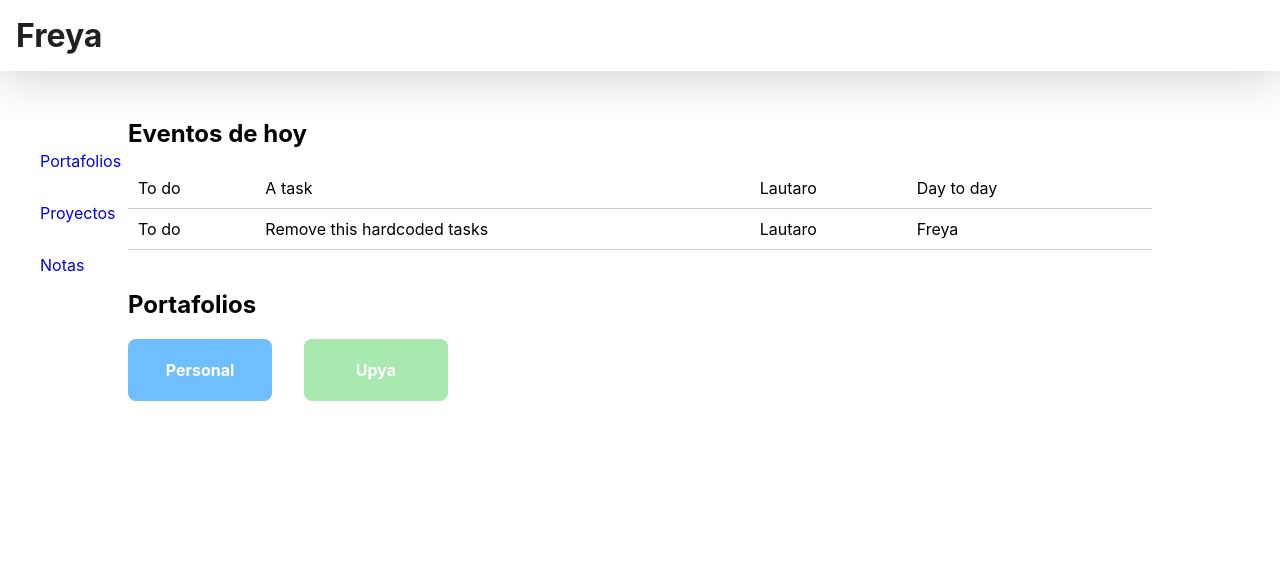
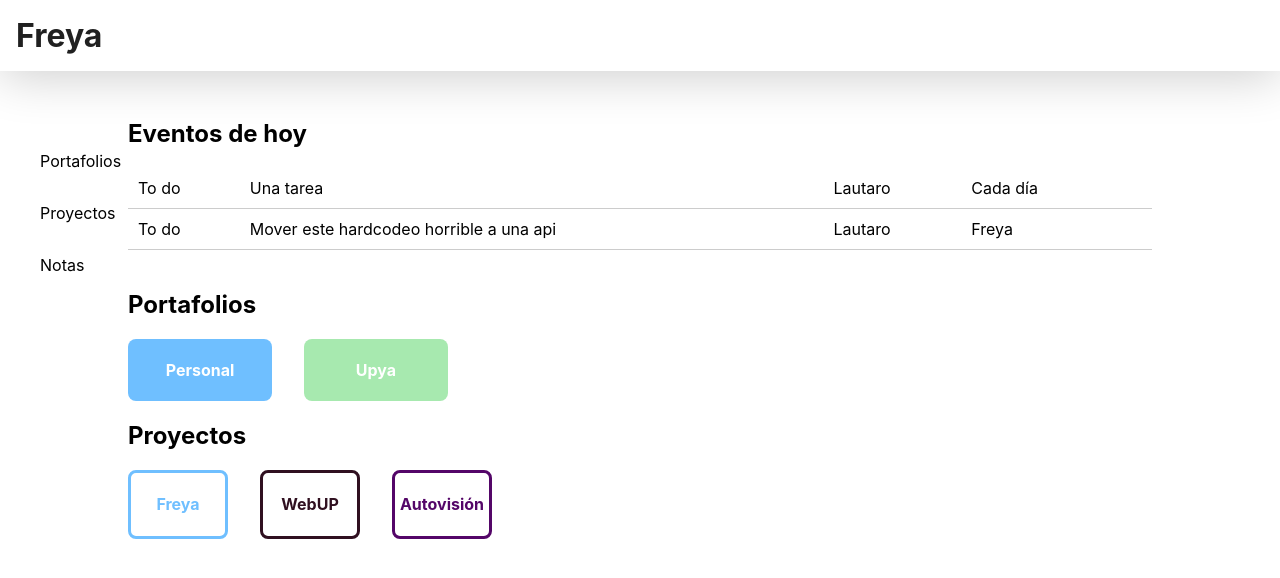
Before and after one commit to amengual-ln/freya, a React (Create React App) app: page / in a window 1280 px wide. Shown: the top 578 px of the page. Built offline with nearby package versions, Linux system fonts and the light colour scheme.

Commit message:
New section in home for the projects grid

```diff
--- a/src/components/GridItem/index.js
+++ b/src/components/GridItem/index.js
@@ -1,15 +1,16 @@
 import styled from "styled-components"
 
 const Item = styled.div`
-  background: ${props => props.color};
+  background: ${props => props.filled ? props.color : 'none'};
+  border: 3px solid ${props => props.filled ? 'none' : props.color};
   text-align: center;
-  color: white;
+  color: ${props => props.filled ? 'white' : props.color};
   border-radius: .5rem;
 `
 
-export default function GridItem ({ item }) {
+export default function GridItem ({ item, filled }) {
   return (
-    <Item color={item.color}>
+    <Item color={item.color} filled={filled}>
       <h4>{item.name}</h4>
     </Item>
   )
--- a/src/components/SideBar/index.js
+++ b/src/components/SideBar/index.js
@@ -11,6 +11,7 @@ const Aside = styled.aside`
   }
   a {
     text-decoration: none;
+    color: inherit;
     padding: 1em 0;
   }
 `
@@ -19,7 +20,6 @@ export default function SideBar () {
   return (
     <Aside>
       <ul>
-
         <li>
           <Link to="/portafolios">Portafolios</Link>
         </li>
--- a/src/pages/Home/index.js
+++ b/src/pages/Home/index.js
@@ -7,14 +7,14 @@ const tasks = [
   {
     id: "1",
     status: "To do",
-    title: "A task",
+    title: "Una tarea",
     assigne: "Lautaro",
-    project: "Day to day",
+    project: "Cada día",
   },
   {
     id: "2",
     status: "To do",
-    title: "Remove this hardcoded tasks",
+    title: "Mover este hardcodeo horrible a una api",
     assigne: "Lautaro",
     project: "Freya",
   },
@@ -33,6 +33,24 @@ const briefcases = [
   },
 ]
 
+const projects = [
+  {
+    id: "1",
+    name: "Freya",
+    color: "#6fbfff",
+  },
+  {
+    id: "2",
+    name: "WebUP",
+    color: "#301020",
+  },
+  {
+    id: "3",
+    name: "Autovisión",
+    color: "#540668",
+  },
+]
+
 export default function Home() {
   return (
     <>
@@ -44,7 +62,12 @@ export default function Home() {
       <br/>
       <Grid title="Portafolios" columns="6">
         {briefcases.map((briefcase) => (
-          <GridItem item={briefcase} key={briefcase.id} />
+          <GridItem item={briefcase} filled key={briefcase.id} />
+        ))}
+      </Grid>
+      <Grid title="Proyectos" columns="8">
+        {projects.map((project) => (
+          <GridItem item={project} key={project.id} />
         ))}
       </Grid>
     </>
```
